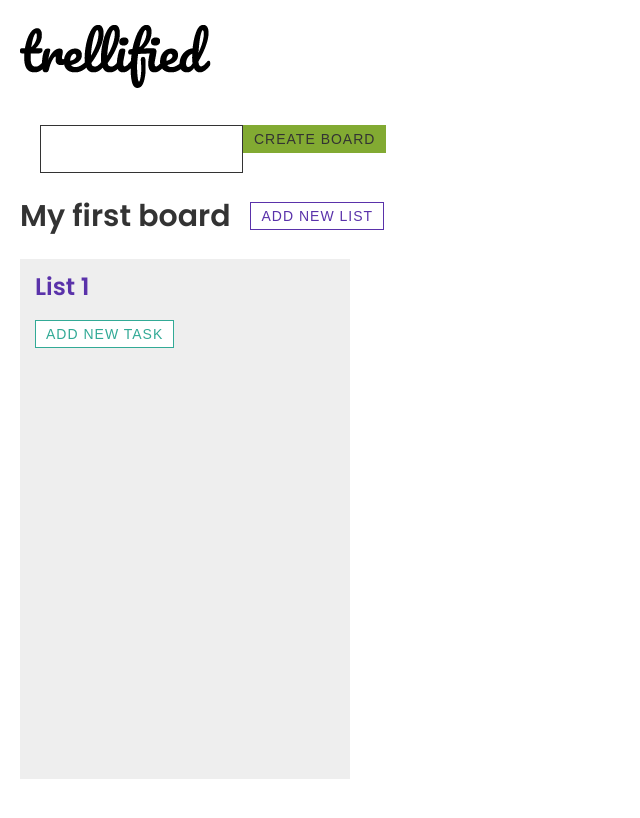
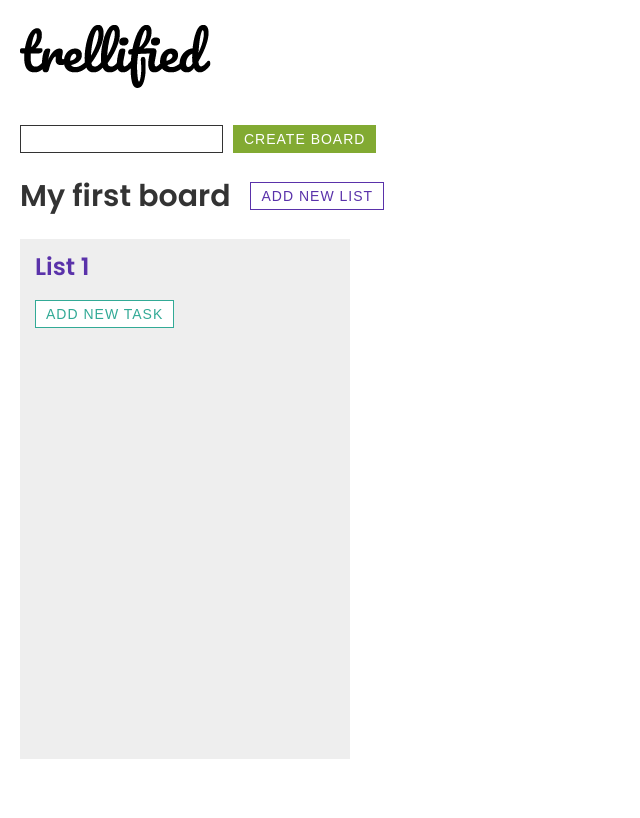
Before and after one commit to catiarodriguescosta/trellified, a React (Create React App) app: page / in a window 1280 px wide. Both pictures are taken after a click on the button "ADD NEW BOARD". Shown: the top 818 px of the page, without its empty margins (0-640 px from the left). Built offline with nearby package versions, Linux system fonts and the light colour scheme.

Commit message:
[clean] - Console logs cleaning, remove unneccessary buttons, adjust styling.

```diff
--- a/src/components/Board.js
+++ b/src/components/Board.js
@@ -28,7 +28,7 @@ const AddNewListButton = styled.button`
     }
 `
 
-const BoardArea =styled.div`
+const BoardArea = styled.div`
     display: flex;
     flex-direction: row;
     overflow-y: scroll;
--- a/src/components/DragNDrop.js
+++ b/src/components/DragNDrop.js
@@ -8,7 +8,7 @@ import NewBoardForm from './NewBoard';
 import { DataContext } from "../context/data-context";
 
 
-const ButtonsGroup= styled.div`
+const ButtonsGroup = styled.div`
     display: flex;
 `
 
@@ -31,24 +31,20 @@ function DragNDrop() {
     const dragNode = useRef();
 
     const handleDragStart = (e, params) =>{
-        console.log('drag starting', params);
         dragItem.current = params;
         dragNode.current = e.target;
         dragNode.current.addEventListener("dragend", handleDragEnd)
         setDragging(true);
     }
     const handleDragEnd = () =>{
-        console.log("ending drag");
         setDragging(false);
         dragNode.current.removeEventListener("dragend", handleDragEnd)
         dragItem.current = null;
         dragNode.current = null;
     }
     const handleDragEnter = (e, params) =>{
-        console.log("drag enter", params);
         const currentItem= dragItem.current;
         if (e.target !== dragNode.current) {
-            console.log("target is not the same");
             setDataList( oldList => {
                 let newList = JSON.parse(JSON.stringify(oldList));
                 newList.boards[params.boardIndex].lists[params.listIndex].tasks.splice(params.taskIndex, 0, newList.boards[currentItem.boardIndex].lists[currentItem.listIndex].tasks.splice(currentItem.taskIndex, 1)[0]);
@@ -87,8 +83,6 @@ function DragNDrop() {
           ? <NewBoardForm addBoard={addBoard}/>
           : <ButtonsGroup>
               <GeneralButton onClick={onAddBoard}>Add new board</GeneralButton>
-              <GeneralButton >Export Data</GeneralButton>
-              <GeneralButton >Import Data</GeneralButton>
             </ButtonsGroup>
         }
 
--- a/src/components/NewBoard.js
+++ b/src/components/NewBoard.js
@@ -4,15 +4,21 @@ import styled from 'styled-components';
 
 const Form = styled.form`
   display: flex;
-  margin: 0 0 0 20px;
+  margin: 0;
 `
 
 const SubmitButton = styled.button`
     border: 1px solid var(--quaternary-colour);
     background: var(--quaternary-colour);
-    color: var(--primary-colour);
+    color: white;
     text-transforn: uppercase;
     font-size: 14px;
+    margin: 0 10px;
+
+    :hover {
+      color: var(--quaternary-colour);
+      background: white;
+    }
 `
 
 const NewBoard = ({addBoard}) => {
```
